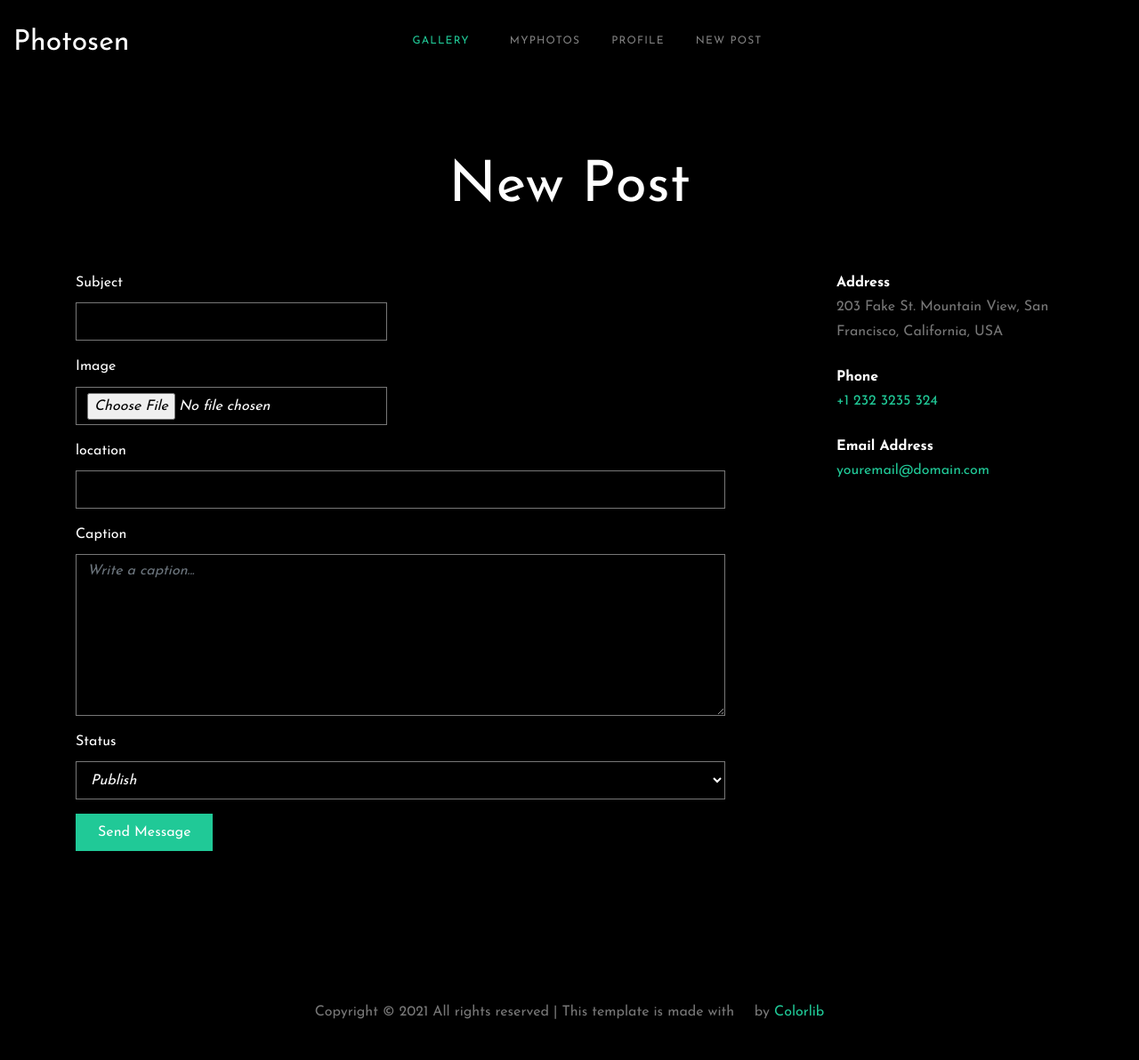
After one commit to setayeshmbr/social_media, a Django app: page /post_create in a window 1280 px wide. The commit adds this page. Shown: the whole page at 89% size. Run offline with Django 3.2, Linux system fonts and the light colour scheme; some libraries are stand-ins or nearby versions; some web fonts are replaced.

Commit message:
added PostCreate view and its required mixins and template

```diff
--- /dev/null
+++ b/apps/account/mixins.py
@@ -0,0 +1,15 @@
+class FieldsMixin():
+    def dispatch(self, request, *args, **kwargs):
+        self.fields = ['title', 'image', 'caption', 'location', 'status', 'category']
+        return super().dispatch(request, *args, **kwargs)
+
+
+class FormValidMixin():
+    def form_valid(self, form):
+        self.obj = form.save(commit=False)
+        self.obj.author = self.request.user
+
+        if not self.obj.status == 'a':
+            self.obj.status = 'p'
+
+        return super().form_valid(form)
--- a/apps/account/urls.py
+++ b/apps/account/urls.py
@@ -3,9 +3,10 @@
 # from apps.blog.views import home
 from django.urls import path
 
-from apps.account.views import PostList
+from apps.account.views import PostList, PostCreate
 
 app_name = 'account'
 urlpatterns = [
     path('post_list', PostList.as_view(), name='post_list'),
+    path('post_create', PostCreate.as_view(), name='post_create_update'),
 ]
--- a/apps/account/views.py
+++ b/apps/account/views.py
@@ -1,12 +1,13 @@
 from django.contrib.auth import authenticate, login
 from django.contrib.auth.views import LoginView
 from django.http import HttpResponseRedirect
-from django.shortcuts import get_object_or_404, render
-from django.urls import reverse
+from django.shortcuts import get_object_or_404, render, redirect
+from django.urls import reverse, reverse_lazy
 # Create your views here.
 from django.views.generic import CreateView, ListView
 
 from apps.account.forms import CustomAuthenticationForm
+from .mixins import FormValidMixin, FieldsMixin
 from .models import MyUser
 from ..blog.models import Post
 
@@ -113,9 +114,15 @@ def verify(request):
         return HttpResponseRedirect(reverse('register'))
 
 
-class PostList(ListView) :
+class PostList(ListView):
     model = Post
     template_name = 'blog/post_list.html'
 
-    def get_queryset(self) :
+    def get_queryset(self):
         return self.request.user.posts.all()
+
+
+class PostCreate(FieldsMixin,FormValidMixin,CreateView):
+    model = Post
+    template_name = 'blog/post_create_update.html'
+    success_url = reverse_lazy('account:post_list')
--- a/apps/blog/models.py
+++ b/apps/blog/models.py
@@ -37,8 +37,8 @@ class Post(models.Model):
     image = models.ImageField(_('Image'), upload_to='uploaded_images')
     # size is "width x height"
     cropping = ImageRatioField('image', '900 x 750',size_warning=True)
-    caption = models.CharField(_('Caption'),max_length=1024, blank=True)
-    location = models.TextField(_('Location'), blank=True)
+    caption = models.TextField(_('Caption'),max_length=1024, blank=True)
+    location = models.CharField(_('Location'), blank=True,max_length=250)
     created = models.DateTimeField(auto_now_add= True)
     updated = models.DateTimeField(auto_now= True)
     STATUS_CHOICES = (
@@ -58,7 +58,7 @@ class Post(models.Model):
         thumbnail_url = get_backend().get_thumbnail_url(
             self.image,
             {
-                'size': (430, 360),
+                'size': (900, 750),
                 'box': self.cropping,
                 'crop': True,
                 'detail': True,
--- a/config/settings.py
+++ b/config/settings.py
@@ -48,6 +48,7 @@ INSTALLED_APPS = [
     'rest_framework',
     'easy_thumbnails',
     'image_cropping',
+    'crispy_forms',
 ]
 
 from easy_thumbnails.conf import Settings as thumbnail_settings
--- a/static/blog/css/style.css
+++ b/static/blog/css/style.css
@@ -1,3 +1,8 @@
+/* custom */
+.form-control>option{
+  color: black;
+}
+
 /* Base */
 body {
   line-height: 1.7;
--- a/templates/blog/navbar.html
+++ b/templates/blog/navbar.html
@@ -31,7 +31,7 @@
                         </li>
 {#                        <li><a href="#">Services</a></li>#}
                         <li><a href="#">Profile</a></li>
-                        <li><a href="#">New Post</a></li>
+                        <li><a href="{% url 'account:post_create_update' %}">New Post</a></li>
                     </ul>
                 </nav>
             </div>
--- /dev/null
+++ b/templates/blog/post_create_update.html
@@ -0,0 +1,111 @@
+{% extends 'blog/base.html' %}
+{% load static %}
+{% load widget_tweaks %}
+{% load crispy_forms_filters %}
+{% block main %}
+    <div class="site-wrap">
+        {% include 'blog/navbar.html' %}
+
+        <div class="site-section" data-aos="fade">
+            <div class="container">
+
+                <div class="row justify-content-center">
+
+                    <div class="col-md-7">
+                        <div class="row mb-5">
+                            <div class="col-12 ">
+                                <h2 class="site-section-heading text-center">New Post</h2>
+                            </div>
+                        </div>
+                    </div>
+
+                </div>
+
+                <div class="row">
+                    <div class="col-lg-8 mb-5">
+                        <form method="post" enctype="multipart/form-data">{% csrf_token %}
+
+                            <div class="row form-group">
+                                <div class="col-md-6 mb-3 mb-md-0">
+                                    <label class="text-white" for="subject">Subject</label>
+                                    {% render_field form.title|add_class:"form-control font-italic" type="text" %}
+                                </div>
+                            </div>
+
+                            <div class="row form-group">
+                                <div class="col-md-6">
+                                    <label class="text-white" for="image">Image</label>
+                                    {% render_field form.image|add_class:"form-control font-italic" %}
+                                </div>
+                            </div>
+
+                            <div class="row form-group">
+                                <div class="col-md-12 mb-3 mb-md-0">
+                                    <label class="text-white" for="caption">location</label>
+                                    {% render_field form.location|add_class:"form-control font-italic" %}
+                                </div>
+                            </div>
+                            <div class="row form-group">
+                                <div class="col-md-12">
+                                    <label class="text-white" for="caption">Caption</label>
+                                    {% render_field form.caption|add_class:"form-control font-italic" name="message" id="message" cols="30" rows="7" placeholder="Write a caption..." %}
+
+                                </div>
+                            </div>
+                            <div class="row form-group">
+                                <div class="col-md-12">
+                                    <label class="text-white" for="caption">Status</label>
+                                    {% render_field form.status|add_class:"form-control font-italic" %}
+
+                                </div>
+                            </div>
+
+                            <div class="row form-group">
+                                <div class="col-md-12">
+                                    <button class="btn btn-primary py-2 px-4 text-white">Send Message</button>
+                                </div>
+                            </div>
+
+                            {% if form.non_field_errors %}
+                                <div>
+                                    {% for errors in form.non_field_errors %}
+                                        <span>{{ errors }}</span>
+                                    {% endfor %}
+                                </div>
+                            {% endif %}
+                        </form>
+                    </div>
+                    <div class="col-lg-3 ml-auto">
+                        <div class="mb-3">
+                            <p class="mb-0 font-weight-bold text-white">Address</p>
+                            <p class="mb-4">203 Fake St. Mountain View, San Francisco, California, USA</p>
+
+                            <p class="mb-0 font-weight-bold text-white">Phone</p>
+                            <p class="mb-4"><a href="#">+1 232 3235 324</a></p>
+
+                            <p class="mb-0 font-weight-bold text-white">Email Address</p>
+                            <p class="mb-0"><a href="#">youremail@domain.com</a></p>
+
+                        </div>
+
+                    </div>
+                </div>
+            </div>
+        </div>
+
+        <div class="footer py-4">
+            <div class="container-fluid text-center">
+                <p>
+                    <!-- Link back to Colorlib can't be removed. Template is licensed under CC BY 3.0. -->
+                    Copyright &copy;<script data-cfasync="false"
+                                            src="{% static 'blog//cdn-cgi/scripts/5c5dd728/cloudflare-static/email-decode.min.js' %}"></script>
+                    <script>document.write(new Date().getFullYear());</script>
+                    All rights reserved | This template is made with <i class="icon-heart-o" aria-hidden="true"></i> by
+                    <a href="https://colorlib.com" target="_blank">Colorlib</a>
+                    <!-- Link back to Colorlib can't be removed. Template is licensed under CC BY 3.0. -->
+                </p>
+            </div>
+        </div>
+
+    </div>
+{% endblock %}
```
Also changed, not shown: apps/blog/forms.py (added, +9 -0 lines), apps/blog/views.py (+2 -5 lines), templates/blog/contact.html (deleted, +0 -99 lines), apps/blog/migrations/0002_auto_20210419_1802.py (added), apps/blog/migrations/0003_alter_post_location.py (added), apps/blog/migrations/0004_alter_post_caption.py (added).
